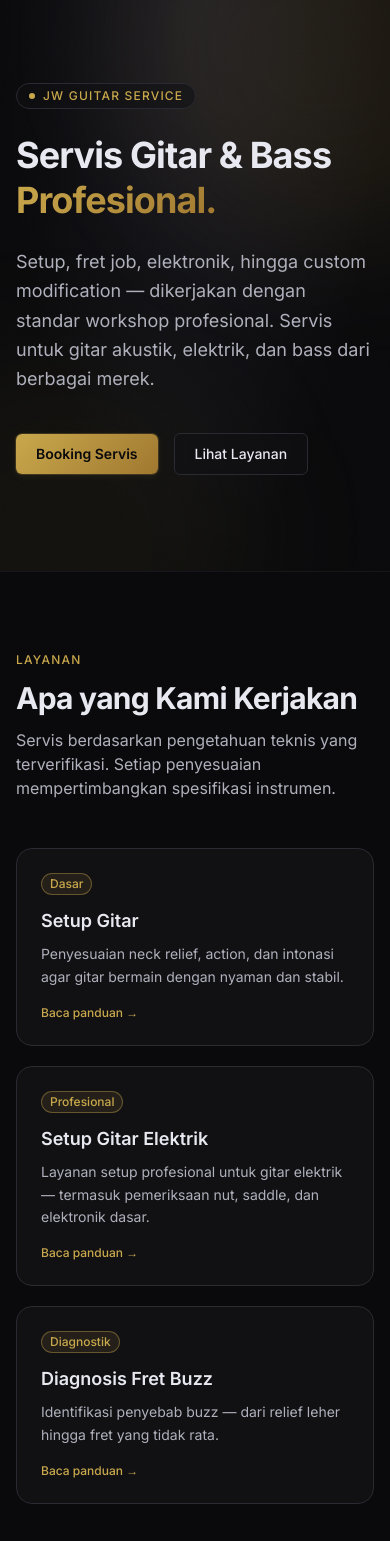
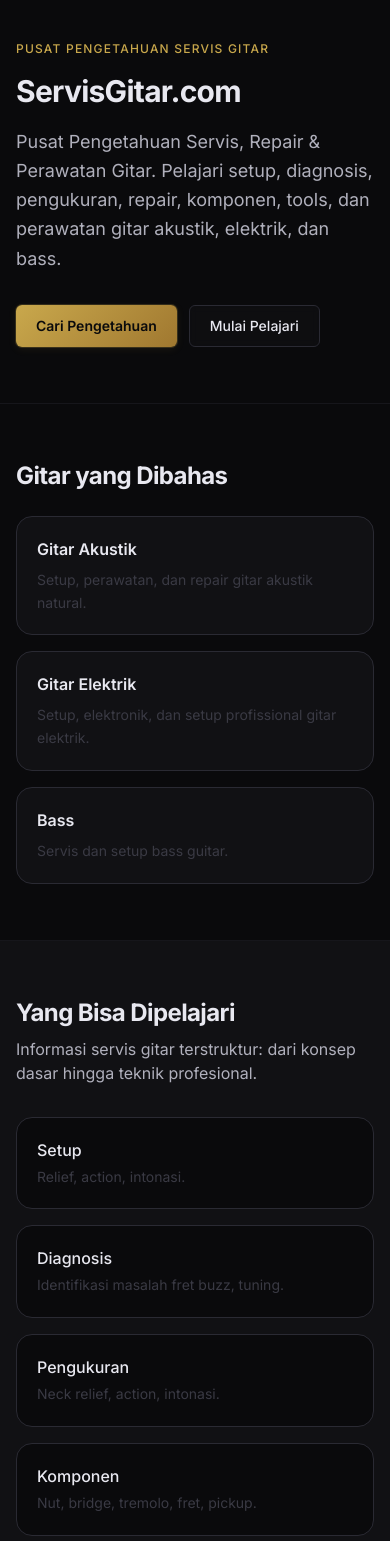
Before and after one commit to jdanwmusic/servisgitar, a Next.js app: page / in a window 390 px wide. Shown: the part 80-1621 px from the top of the page. Built offline with nearby package versions, Linux system fonts and the light colour scheme.

Commit message:
Batch 2 — knowledge-first: homepage identity + Akustik/Elektrik/Bass, Panduan dropdown nav, brand Panduan Terkait (data existing only)

```diff
--- a/src/app/page.tsx
+++ b/src/app/page.tsx
@@ -5,29 +5,24 @@
 import Link from "next/link";
 
 export default function HomePage() {
-  // Featured: pick 3 diverse articles (concept + problem + measurement)
+  // 3 featured articles — diverse types
   const featured = ARTICLES.slice(0, 3);
 
-  // Service preview cards — from existing article and content
-  const serviceItems = [
-    {
-      title: "Setup Gitar",
-      desc: "Penyesuaian neck relief, action, dan intonasi agar gitar bermain dengan nyaman dan stabil.",
-      href: "/panduan/apa-itu-setup-gitar",
-      badge: "Dasar",
-    },
-    {
-      title: "Setup Gitar Elektrik",
-      desc: "Layanan setup profesional untuk gitar elektrik — termasuk pemeriksaan nut, saddle, dan elektronik dasar.",
-      href: "/panduan/service-setup-dasar-gitar-elektrik",
-      badge: "Profesional",
-    },
-    {
-      title: "Diagnosis Fret Buzz",
-      desc: "Identifikasi penyebab buzz — dari relief leher hingga fret yang tidak rata.",
-      href: "/panduan/fret-buzz",
-      badge: "Diagnostik",
-    },
+  // Knowledge categories — from content-registry (Akustik / Elektrik / Bass)
+  const instrumentCategories = [
+    { label: "Gitar Akustik", href: "/kategori/akustik", desc: "Setup, perawatan, dan repair gitar akustik natural." },
+    { label: "Gitar Elektrik", href: "/kategori/elektrik", desc: "Setup, elektronik, dan setup profissional gitar elektrik." },
+    { label: "Bass", href: "/kategori/bass", desc: "Servis dan setup bass guitar." },
+  ];
+
+  // Knowledge domains — from content-registry (key domains relevant to guitar service)
+  const knowledgeDomains = [
+    { label: "Setup", href: "/panduan/apa-itu-setup-gitar", desc: "Relief, action, intonasi." },
+    { label: "Diagnosis", href: "/panduan/fret-buzz", desc: "Identifikasi masalah fret buzz, tuning." },
+    { label: "Pengukuran", href: "/panduan/pengukuran-neck-relief", desc: "Neck relief, action, intonasi." },
+    { label: "Komponen", href: "/panduan/fret-rocker-cara-menggunakan", desc: "Nut, bridge, tremolo, fret, pickup." },
+    { label: "Tools", href: "/panduan/terminologi-intonasi", desc: "Alat ukur dan alat servis." },
+    { label: "Perbaikan", href: "/panduan/service-setup-dasar-gitar-elektrik", desc: "Fret leveling, restring, repair dasar." },
   ];
 
   return (
@@ -35,131 +30,122 @@
       <Nav />
 
       <main className="flex-1">
-        {/* ── HERO ───────────────────────────────────────────────────── */}
+
+        {/* ── IDENTITY BLOCK ───────────────────────────────────────── */}
         <section
-          className="relative isolate overflow-hidden bg-gradient-hero"
-          aria-label="Hero"
+          className="border-b border-brand-border/40 bg-brand-bg"
+          aria-label="Tentang platform"
         >
-          <div
-            aria-hidden
-            className="absolute inset-0 bg-noise-dark opacity-60 mix-blend-overlay"
-          />
-          <div
-            aria-hidden
-            className="pointer-events-none absolute -top-32 -right-32 h-96 w-96 rounded-full bg-brand-accent/10 blur-3xl"
-          />
-          <div
-            aria-hidden
-            className="pointer-events-none absolute -bottom-40 -left-32 h-96 w-96 rounded-full bg-brand-accent/5 blur-3xl"
-          />
-
-          <div className="container-shell relative py-24 sm:py-32 lg:py-40">
+          <div className="container-shell py-14 sm:py-18">
             <div className="max-w-3xl">
-              <p className="inline-flex items-center gap-2 rounded-full border border-brand-border bg-brand-surface/60 px-3 py-1 text-xs font-medium uppercase tracking-widest text-brand-accent backdrop-blur-sm">
-                <span className="h-1.5 w-1.5 rounded-full bg-brand-accent" />
-                JW Guitar Service
+              <p className="text-xs uppercase tracking-widest text-brand-accent font-medium mb-4">
+                Pusat Pengetahuan Servis Gitar
               </p>
-
-              <h1 className="mt-6 text-4xl font-bold leading-tight tracking-tight text-brand-text-primary sm:text-5xl lg:text-6xl">
-                Servis Gitar &amp; Bass
-                <span className="bg-gradient-brand bg-clip-text text-transparent">
-                  {" "}Profesional.
-                </span>
+              <h1 className="text-3xl sm:text-4xl font-bold tracking-tight text-brand-text-primary leading-tight">
+                ServisGitar.com
               </h1>
-
-              <p className="mt-6 max-w-2xl text-lg leading-relaxed text-brand-text">
-                Setup, fret job, elektronik, hingga custom modification —
-                dikerjakan dengan standar workshop profesional. Servis untuk
-                gitar akustik, elektrik, dan bass dari berbagai merek.
+              <p className="mt-4 text-lg text-brand-text leading-relaxed max-w-2xl">
+                Pusat Pengetahuan Servis, Repair &amp; Perawatan Gitar.{" "}
+                Pelajari setup, diagnosis, pengukuran, repair, komponen,
+                tools, dan perawatan gitar akustik, elektrik, dan bass.
               </p>
-
-              <div className="mt-10 flex flex-wrap items-center gap-4">
-                <Link href="/kontak" className="btn-brand">
-                  Booking Servis
+              <div className="mt-8 flex flex-wrap gap-3">
+                <Link href="/search" className="btn-brand">
+                  Cari Pengetahuan
                 </Link>
-                <Link href="/layanan" className="btn-ghost">
-                  Lihat Layanan
+                <Link href="/kategori/elektrik" className="btn-ghost">
+                  Mulai Pelajari
                 </Link>
               </div>
             </div>
           </div>
         </section>
 
-        {/* ── SERVICES PREVIEW ───────────────────────────────────────── */}
+        {/* ── INSTRUMENT CATEGORIES ──────────────────────────────── */}
         <section
-          id="layanan"
-          className="border-t border-brand-border/40 bg-brand-bg py-20"
-          aria-label="Layanan"
+          className="border-b border-brand-border/40 bg-brand-bg py-14"
+          aria-label="Kategori instrumen"
         >
           <div className="container-shell">
-            <div className="mb-12">
-              <p className="text-xs uppercase tracking-widest text-brand-accent font-medium mb-3">
-                Layanan
-              </p>
-              <h2 className="text-3xl sm:text-4xl font-bold tracking-tight">
-                Apa yang Kami Kerjakan
+            <h2 className="text-2xl font-bold tracking-tight mb-6">
+              Gitar yang Dibahas
             </h2>
-              <p className="mt-3 max-w-2xl text-brand-text">
-                Servis berdasarkan pengetahuan teknis yang terverifikasi.
-                Setiap penyesuaian mempertimbangkan spesifikasi instrumen.
-              </p>
-            </div>
-
-            <div className="grid sm:grid-cols-2 lg:grid-cols-3 gap-5">
-              {serviceItems.map((svc) => (
+            <div className="grid sm:grid-cols-3 gap-4">
+              {instrumentCategories.map((cat) => (
                 <Link
-                  key={svc.href}
-                  href={svc.href}
-                  className="group rounded-xl border border-brand-border bg-brand-surface p-6 hover:border-brand-accent/60 transition-colors"
+                  key={cat.href}
+                  href={cat.href}
+                  className="group rounded-xl border border-brand-border bg-brand-surface p-5 hover:border-brand-accent/60 transition-colors"
                 >
-                  <div className="flex items-start justify-between mb-3">
-                    <span className="rounded-full border border-brand-accent/40 bg-brand-accent/10 px-2 py-0.5 text-xs text-brand-accent font-medium">
-                      {svc.badge}
-                    </span>
-                  </div>
-                  <h3 className="text-lg font-semibold text-brand-text-primary group-hover:text-brand-accent transition-colors">
-                    {svc.title}
+                  <h3 className="font-semibold text-brand-text-primary group-hover:text-brand-accent transition-colors">
+                    {cat.label}
                   </h3>
-                  <p className="mt-2 text-sm text-brand-text leading-relaxed">
-                    {svc.desc}
-                  </p>
-                  <p className="mt-4 text-xs text-brand-accent font-medium group-hover:underline">
-                    Baca panduan →
+                  <p className="mt-2 text-sm text-brand-muted leading-relaxed">
+                    {cat.desc}
                   </p>
                 </Link>
               ))}
             </div>
+          </div>
+        </section>
 
-            <div className="mt-8 text-center">
+        {/* ── KNOWLEDGE DOMAINS ───────────────────────────────────── */}
+        <section
+          className="border-b border-brand-border/40 bg-brand-surface py-14"
+          aria-label="Domain pengetahuan"
+        >
+          <div className="container-shell">
+            <h2 className="text-2xl font-bold tracking-tight mb-2">
+              Yang Bisa Dipelajari
+            </h2>
+            <p className="text-brand-text mb-8 max-w-xl">
+              Informasi servis gitar terstruktur: dari konsep dasar
+              hingga teknik profesional.
+            </p>
+            <div className="grid sm:grid-cols-2 lg:grid-cols-3 gap-4">
+              {knowledgeDomains.map((dom) => (
                 <Link
-                href="/layanan"
+                  key={dom.href}
+                  href={dom.href}
+                  className="group rounded-xl border border-brand-border bg-brand-bg p-5 hover:border-brand-accent/60 transition-colors"
+                >
+                  <h3 className="font-medium text-brand-text-primary group-hover:text-brand-accent transition-colors">
+                    {dom.label}
+                  </h3>
+                  <p className="mt-1 text-sm text-brand-muted leading-relaxed">
+                    {dom.desc}
+                  </p>
+                </Link>
+              ))}
+            </div>
+            <div className="mt-6 text-center">
+              <Link
+                href="/search"
                 className="text-sm text-brand-muted hover:text-brand-accent transition-colors"
               >
-                Lihat semua layanan dan informasi servis →
+                Telusuri semua pengetahuan →
               </Link>
             </div>
           </div>
         </section>
 
-        {/* ── KNOWLEDGE BASE ────────────────────────────────────────── */}
+        {/* ── FEATURED GUIDES ─────────────────────────────────────── */}
         <section
-          className="border-t border-brand-border/40 py-20"
-          aria-label="Knowledge Base"
+          className="border-b border-brand-border/40 bg-brand-bg py-14"
+          aria-label="Panduan pilihan"
         >
           <div className="container-shell">
-            <div className="mb-12">
-              <p className="text-xs uppercase tracking-widest text-brand-accent font-medium mb-3">
-                Knowledge Base
-              </p>
-              <h2 className="text-3xl sm:text-4xl font-bold tracking-tight">
-                Panduan Servis &amp; Perawatan
+            <div className="flex items-end justify-between mb-6">
+              <h2 className="text-2xl font-bold tracking-tight">
+                Panduan Pilihan
               </h2>
-              <p className="mt-3 max-w-2xl text-brand-text">
-                Pengetahuan servis gitar berbasis证据 — sumber dari manufacturer
-                resmi dan referensi profesional. Setiap klaim memiliki attribution.
-              </p>
+              <Link
+                href="/search"
+                className="text-sm text-brand-muted hover:text-brand-accent transition-colors"
+              >
+                Lihat semua →
+              </Link>
             </div>
-
             <div className="grid sm:grid-cols-2 lg:grid-cols-3 gap-4">
               {featured.map((a) => (
                 <Link
@@ -179,60 +165,33 @@
                   <h3 className="text-base font-semibold text-brand-text-primary group-hover:text-brand-accent transition-colors">
                     {a.title}
                   </h3>
-                  <p className="mt-2 text-sm text-brand-text line-clamp-2">
+                  <p className="mt-2 text-sm text-brand-text line-clamp-2 leading-relaxed">
                     {a.description}
                   </p>
                 </Link>
               ))}
             </div>
-
-            <div className="mt-8 flex flex-wrap gap-3">
-              <Link
-                href="/kategori/elektrik"
-                className="rounded-full border border-brand-border bg-brand-surface px-4 py-2 text-sm text-brand-text hover:border-brand-accent hover:text-brand-accent transition-colors"
-              >
-                Gitar Elektrik
-              </Link>
-              <Link
-                href="/kategori/akustik"
-                className="rounded-full border border-brand-border bg-brand-surface px-4 py-2 text-sm text-brand-text hover:border-brand-accent hover:text-brand-accent transition-colors"
-              >
-                Gitar Akustik
-              </Link>
-              <Link
-                href="/search"
-                className="rounded-full border border-brand-border bg-brand-surface px-4 py-2 text-sm text-brand-text hover:border-brand-accent hover:text-brand-accent transition-colors"
-              >
-                + Semua Panduan
-              </Link>
-            </div>
           </div>
         </section>
 
-        {/* ── BRANDS ─────────────────────────────────────────────────── */}
+        {/* ── BRANDS ──────────────────────────────────────────────── */}
         <section
-          className="border-t border-brand-border/40 bg-brand-bg py-20"
+          className="border-b border-brand-border/40 bg-brand-surface py-14"
           aria-label="Brand"
         >
           <div className="container-shell">
-            <div className="mb-10">
-              <p className="text-xs uppercase tracking-widest text-brand-accent font-medium mb-3">
-                Merek
-              </p>
-              <h2 className="text-3xl font-bold tracking-tight">
-                Model yang Telah Didokumentasikan
+            <h2 className="text-2xl font-bold tracking-tight mb-2">
+              Merek yang Didokumentasikan
             </h2>
-              <p className="mt-2 text-brand-text">
+            <p className="text-brand-text mb-6">
               Spesifikasi servis-relevant per merek — dari sumber manufacturer.
             </p>
-            </div>
-
             <div className="grid sm:grid-cols-3 gap-4">
               {BRANDS.map((brand) => (
                 <Link
                   key={brand.id}
                   href={`/brand/${brand.id}`}
-                  className="group rounded-xl border border-brand-border bg-brand-surface p-5 hover:border-brand-accent/60 transition-colors"
+                  className="group rounded-xl border border-brand-border bg-brand-bg p-5 hover:border-brand-accent/60 transition-colors"
                 >
                   <h3 className="font-semibold text-brand-text-primary group-hover:text-brand-accent transition-colors">
                     {brand.name}
@@ -249,30 +208,38 @@
           </div>
         </section>
 
-        {/* ── CTA ──────────────────────────────────────────────────── */}
+        {/* ── SECONDARY JW CTA ───────────────────────────────────── */}
         <section
-          id="kontak"
-          className="border-t border-brand-border/40 py-20"
-          aria-label="Kontak"
+          className="border-b border-brand-border/40 bg-brand-bg py-14"
+          aria-label="Bantuan profesional"
         >
-          <div className="container-shell text-center">
-            <h2 className="text-3xl sm:text-4xl font-bold tracking-tight">
-              Butuh Servis?
+          <div className="container-shell">
+            <div className="rounded-xl border border-brand-border bg-brand-surface p-8 flex flex-col sm:flex-row items-start sm:items-center justify-between gap-6">
+              <div>
+                <h2 className="text-xl font-semibold">
+                  Butuh bantuan profesional?
                 </h2>
-            <p className="mt-4 max-w-xl mx-auto text-brand-text">
-              Hubungi untuk booking atau konsultasi. Servis untuk gitar
-              akustik, elektrik, dan bass — berbagai merek.
+                <p className="mt-2 text-sm text-brand-text leading-relaxed max-w-md">
+                  Konsultasikan gitar Anda dengan JW Guitar Service — setup,
+                  fret job, elektronik, dan custom modification untuk gitar
+                  akustik, elektrik, dan bass.
                 </p>
-            <div className="mt-8 flex flex-wrap justify-center gap-4">
-              <Link href="/kontak" className="btn-brand">
+              </div>
+              <div className="flex flex-col gap-2 shrink-0">
+                <Link href="/kontak" className="btn-brand whitespace-nowrap">
                   Hubungi Kami
                 </Link>
-              <Link href="/layanan" className="btn-ghost">
-                Pelajari Layanan
+                <Link
+                  href="/layanan"
+                  className="text-sm text-brand-muted hover:text-brand-accent text-center transition-colors"
+                >
+                  Lihat layanan →
                 </Link>
               </div>
             </div>
+          </div>
         </section>
+
       </main>
 
       <Footer />
--- a/src/components/site/Nav.tsx
+++ b/src/components/site/Nav.tsx
@@ -5,13 +5,7 @@
 
 export default function Nav() {
   const [open, setOpen] = useState(false);
-  const links = [
-    { href: "/", label: "Beranda" },
-    { href: "/layanan", label: "Layanan" },
-    { href: "/kategori/elektrik", label: "Panduan" },
-    { href: "/brand/fender", label: "Brand" },
-    { href: "/kontak", label: "Kontak" },
-  ];
+  const [panduanOpen, setPanduanOpen] = useState(false);
 
   return (
     <header className="sticky top-0 z-50 border-b border-brand-border/40 backdrop-blur-md bg-brand-bg/80">
@@ -19,60 +13,40 @@
         className="container-shell flex h-16 items-center justify-between"
         aria-label="Global"
       >
-        <Link
-          href="/"
-          className="text-xl font-bold tracking-tight text-brand-text-primary hover:text-brand-accent transition-colors"
-        >
+        <Link href="/" className="text-xl font-bold tracking-tight text-brand-text-primary hover:text-brand-accent transition-colors">
           SERVISEGITAR
         </Link>
 
-        {/* Desktop nav */}
-        <ul className="hidden md:flex items-center gap-8 text-sm font-medium text-brand-text">
-          {links.map((l) => (
-            <li key={l.href}>
-              <Link href={l.href} className="link-underline">
-                {l.label}
-              </Link>
-            </li>
-          ))}
+        {/* Desktop nav — knowledge-first */}
+        <ul className="hidden md:flex items-center gap-6 text-sm font-medium text-brand-text">
+          <li><Link href="/" className="link-underline">Beranda</Link></li>
+
+          {/* Panduan dropdown */}
+          <li className="relative group" onMouseEnter={() => setPanduanOpen(true)} onMouseLeave={() => setPanduanOpen(false)}>
+            <button className="flex items-center gap-1 link-underline" aria-expanded={panduanOpen} aria-haspopup="true">
+              Panduan
+              <svg xmlns="http://www.w3.org/2000/svg" className="h-3.5 w-3.5" viewBox="0 0 20 20" fill="currentColor"><path fillRule="evenodd" d="M5.293 7.293a1 1 0 011.414 0L10 10.586l3.293-3.293a1 1 0 111.414 1.414l-4 4a1 1 0 01-1.414 0l-4-4a1 1 0 010-1.414z" clipRule="evenodd"/></svg>
+            </button>
+            <div className={`absolute top-full left-0 mt-2 w-48 rounded-xl border border-brand-border bg-brand-surface shadow-xl overflow-hidden ${panduanOpen ? 'block' : 'hidden'}`}>
+              <Link href="/kategori/akustik" className="block px-4 py-2.5 text-sm hover:bg-brand-bg hover:text-brand-accent transition-colors border-b border-brand-border/30">Akustik</Link>
+              <Link href="/kategori/elektrik" className="block px-4 py-2.5 text-sm hover:bg-brand-bg hover:text-brand-accent transition-colors border-b border-brand-border/30">Elektrik</Link>
+              <Link href="/kategori/bass" className="block px-4 py-2.5 text-sm hover:bg-brand-bg hover:text-brand-accent transition-colors">Bass</Link>
+              <div className="border-t border-brand-border/30">
+                <Link href="/search" className="block px-4 py-2.5 text-xs text-brand-muted hover:text-brand-accent transition-colors">Cari Semua →</Link>
+              </div>
+            </div>
+          </li>
+
+          <li><Link href="/brand/fender" className="link-underline">Brand</Link></li>
+          <li><Link href="/layanan" className="link-underline">Layanan</Link></li>
+          <li><Link href="/kontak" className="link-underline">Kontak</Link></li>
         </ul>
 
-        {/* Desktop CTA */}
-        <Link
-          href="/kontak"
-          className="hidden md:inline-block btn-brand text-xs py-2 px-3"
-        >
-          Booking
-        </Link>
+        <Link href="/kontak" className="hidden md:inline-block btn-brand text-xs py-2 px-3">Booking</Link>
 
-        {/* Mobile menu button */}
-        <button
-          type="button"
-          onClick={() => setOpen((v) => !v)}
-          className="md:hidden inline-flex h-10 w-10 items-center justify-center rounded-md border border-brand-border text-brand-text hover:border-brand-accent hover:text-brand-accent transition-colors"
-          aria-label="Toggle menu"
-          aria-expanded={open}
-        >
-          <svg
-            xmlns="http://www.w3.org/2000/svg"
-            className="h-5 w-5"
-            viewBox="0 0 20 20"
-            fill="currentColor"
-            aria-hidden
-          >
-            {open ? (
-              <path
-                fillRule="evenodd"
-                d="M4.293 4.293a1 1 0 011.414 0L10 8.586l4.293-4.293a1 1 0 111.414 1.414L11.414 10l4.293 4.293a1 1 0 01-1.414 1.414L10 11.414l-4.293 4.293a1 1 0 01-1.414-1.414L8.586 10 4.293 5.707a1 1 0 010-1.414z"
-                clipRule="evenodd"
-              />
-            ) : (
-              <path
-                fillRule="evenodd"
-                d="M3 5a1 1 0 011-1h12a1 1 0 110 2H4a1 1 0 01-1-1zM3 10a1 1 0 011-1h12a1 1 0 110 2H4a1 1 0 01-1-1zM3 15a1 1 0 011-1h12a1 1 0 110 2H4a1 1 0 01-1-1z"
-                clipRule="evenodd"
-              />
-            )}
+        <button type="button" onClick={() => setOpen(v => !v)} className="md:hidden h-10 w-10 inline-flex items-center justify-center rounded-md border border-brand-border text-brand-text hover:border-brand-accent hover:text-brand-accent" aria-label="Toggle menu" aria-expanded={open}>
+          <svg xmlns="http://www.w3.org/2000/svg" className="h-5 w-5" viewBox="0 0 20 20" fill="currentColor" aria-hidden>
+            {open ? <path fillRule="evenodd" d="M4.293 4.293a1 1 0 011.414 0L10 8.586l4.293-4.293a1 1 0 111.414 1.414L11.414 10l4.293 4.293a1 1 0 01-1.414 1.414L10 11.414l-4.293 4.293a1 1 0 01-1.414-1.414L8.586 10 4.293 5.707a1 1 0 010-1.414z" clipRule="evenodd"/> : <path fillRule="evenodd" d="M3 5a1 1 0 011-1h12a1 1 0 110 2H4a1 1 0 01-1-1zM3 10a1 1 0 011-1h12a1 1 0 110 2H4a1 1 0 01-1-1zM3 15a1 1 0 011-1h12a1 1 0 110 2H4a1 1 0 01-1-1z" clipRule="evenodd"/>}
           </svg>
         </button>
       </nav>
@@ -81,26 +55,15 @@
       {open && (
         <div className="md:hidden border-t border-brand-border/40 bg-brand-bg/95 backdrop-blur-md">
           <ul className="container-shell flex flex-col gap-1 py-3 text-sm font-medium text-brand-text">
-            {links.map((l) => (
-              <li key={l.href}>
-                <Link
-                  href={l.href}
-                  onClick={() => setOpen(false)}
-                  className="block rounded-md px-3 py-2 hover:bg-brand-surface hover:text-brand-accent transition-colors"
-                >
-                  {l.label}
-                </Link>
-              </li>
-            ))}
-            <li className="px-3 pt-2">
-              <Link
-                href="/kontak"
-                onClick={() => setOpen(false)}
-                className="btn-brand block text-center"
-              >
-                Booking
-              </Link>
-            </li>
+            <li><Link href="/" onClick={() => setOpen(false)} className="block rounded-md px-3 py-2 hover:bg-brand-surface hover:text-brand-accent transition-colors">Beranda</Link></li>
+            <li><span className="block px-3 py-2 text-brand-muted text-xs uppercase tracking-wider">Panduan — Kategori</span></li>
+            <li><Link href="/kategori/akustik" onClick={() => setOpen(false)} className="block rounded-md px-3 py-2 hover:bg-brand-surface hover:text-brand-accent transition-colors">Akustik</Link></li>
+            <li><Link href="/kategori/elektrik" onClick={() => setOpen(false)} className="block rounded-md px-3 py-2 hover:bg-brand-surface hover:text-brand-accent transition-colors">Elektrik</Link></li>
+            <li><Link href="/kategori/bass" onClick={() => setOpen(false)} className="block rounded-md px-3 py-2 hover:bg-brand-surface hover:text-brand-accent transition-colors">Bass</Link></li>
+            <li><Link href="/brand/fender" onClick={() => setOpen(false)} className="block rounded-md px-3 py-2 hover:bg-brand-surface hover:text-brand-accent transition-colors">Brand</Link></li>
+            <li><Link href="/layanan" onClick={() => setOpen(false)} className="block rounded-md px-3 py-2 hover:bg-brand-surface hover:text-brand-accent transition-colors">Layanan</Link></li>
+            <li><Link href="/kontak" onClick={() => setOpen(false)} className="block rounded-md px-3 py-2 hover:bg-brand-surface hover:text-brand-accent transition-colors">Kontak</Link></li>
+            <li className="px-3 pt-2"><Link href="/kontak" onClick={() => setOpen(false)} className="btn-brand block text-center">Booking</Link></li>
           </ul>
         </div>
       )}
```
Also changed, not shown: src/app/brand/[brand]/page.tsx (+35 -0 lines). Lines whose indentation alone changed are shown as unchanged.
